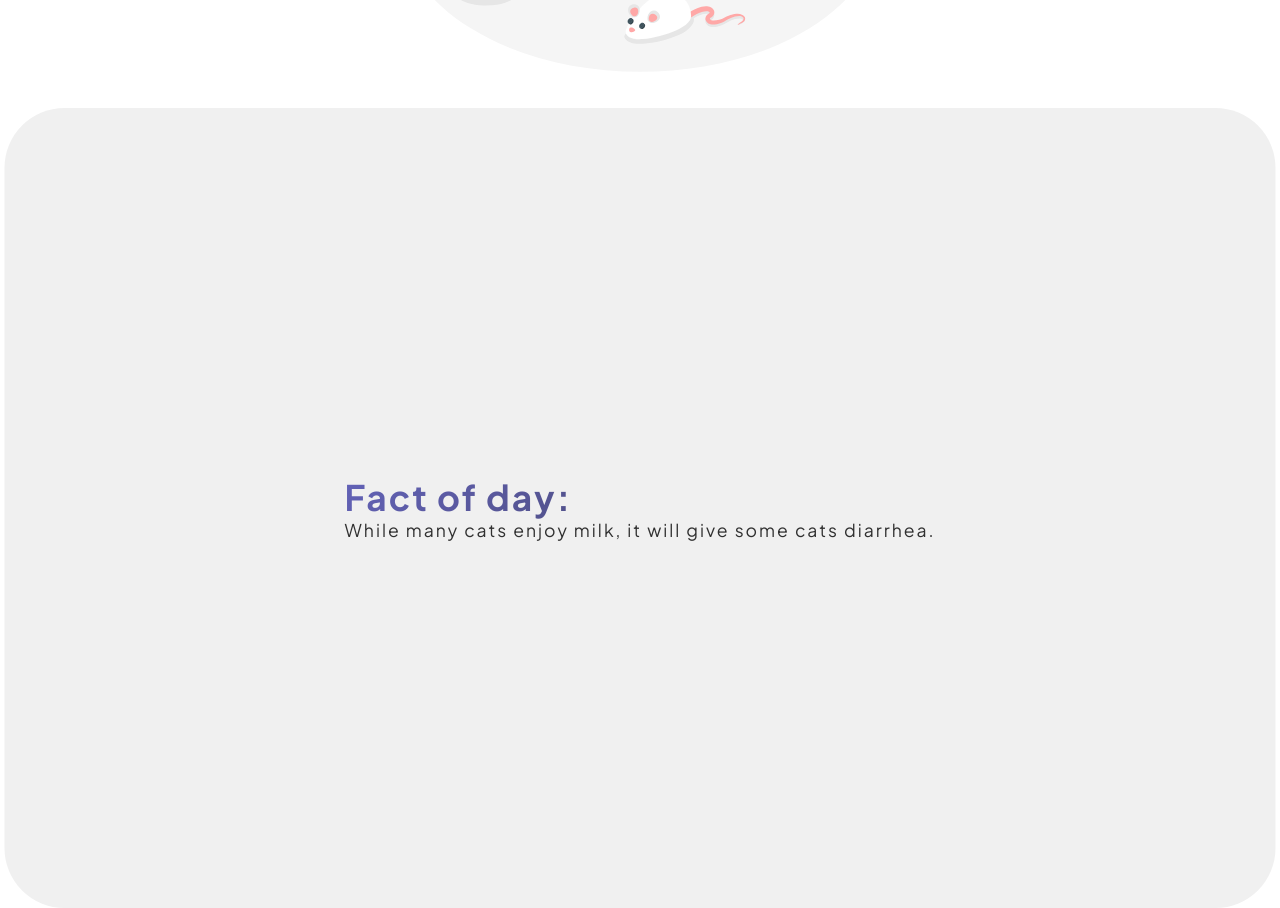
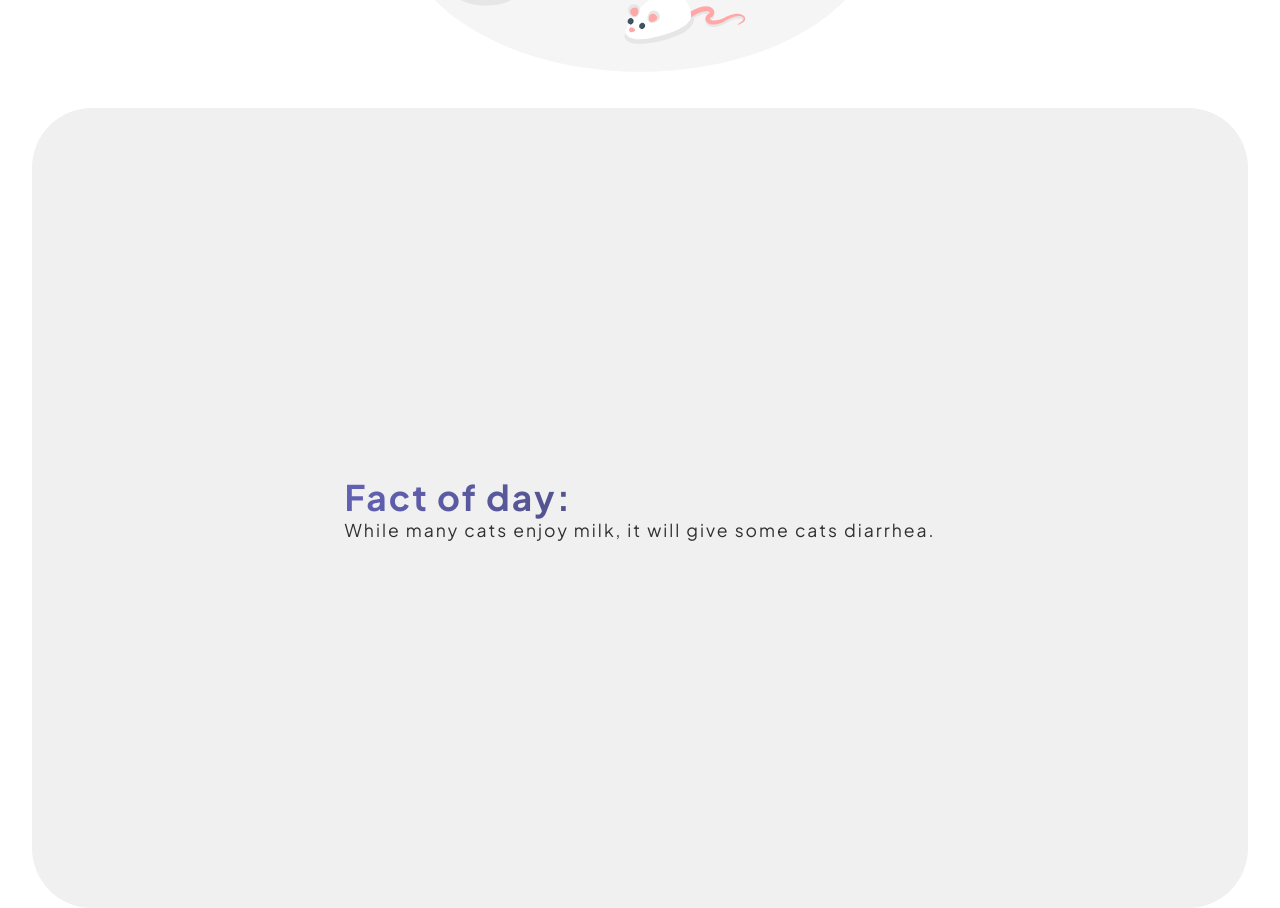
Before and after one commit to lonely43/cats-and-facts, a Vue app: page / in a window 1280 px wide. Shown: the part 724-1632 px from the top of the page. Built offline with nearby package versions, Linux system fonts and the light colour scheme.

Commit message:
fix background

```diff
--- a/src/assets/main.css
+++ b/src/assets/main.css
@@ -1,16 +1,16 @@
 @import "./base.css";
 
 #app {
+	padding: 0 2rem;
+	margin: 0 auto;
+
 	max-width: var(--bound);
 	width: 100%;
-	margin: 0 auto;
-	padding: 2rem;
-	padding-top: 8rem;
-	font-weight: normal;
 
 	display: grid;
 	grid-template-columns: 1fr;
-	padding: 0 2rem;
+
+	font-weight: normal;
 }
 
 a {
--- a/src/components/blocks/FactsComp.vue
+++ b/src/components/blocks/FactsComp.vue
@@ -15,27 +15,23 @@
 .factsBlock {
 	position: relative;
 
+	margin: 0 calc((100vw - var(--bound)) / -2);
+
 	min-height: 100dvh;
 
 	display: flex;
 	justify-content: center;
 	align-items: center;
-
 	// background
 	&::before {
 		z-index: -1;
-		padding: 0;
-		margin: 0;
 		content: "";
 
 		position: absolute;
-		left: 50%;
-		top: 50%;
-		transform: translate(-50%, -50%);
-
-		width: 99.3dvw;
-		height: 100%;
-		min-height: 100dvh;
+		left: 0;
+		top: 0;
+		width: 100%; // Занимаем всю ширину родителя
+		height: 100%; // Занимаем всю высоту родителя
 
 		background-color: var(--color-gray);
 
```
